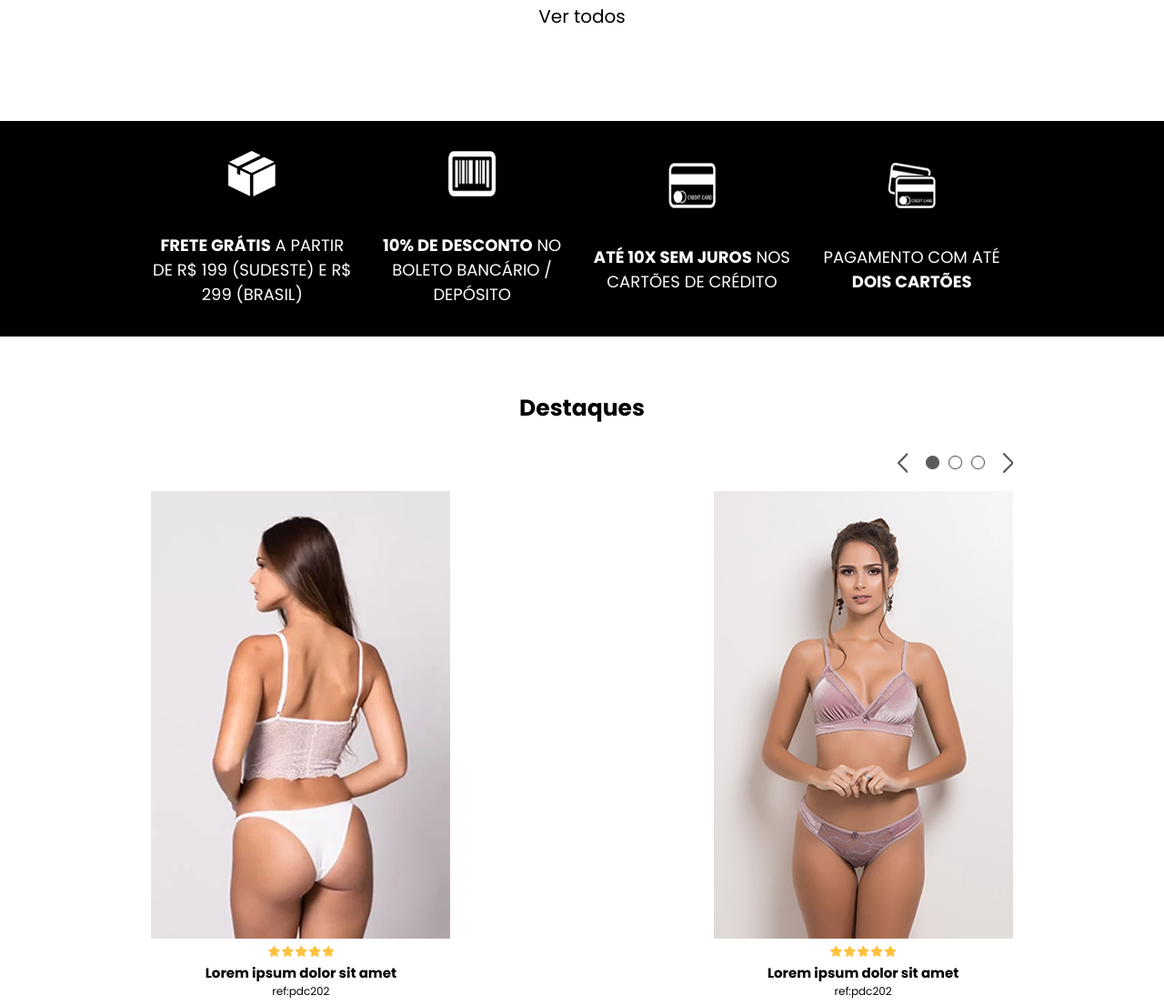
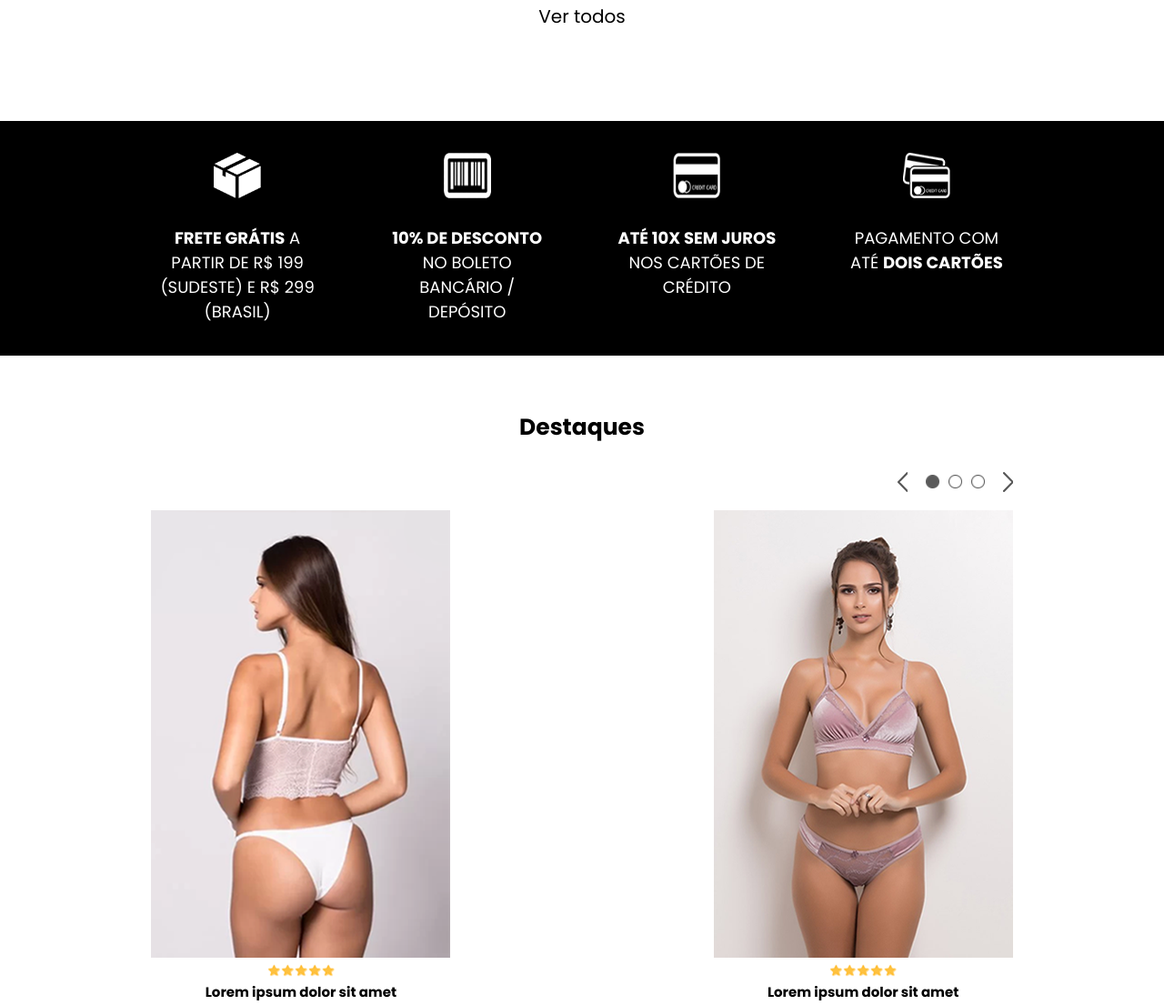
Before and after one commit to LuuizFeelipe/projeto__ecommerce, a plain HTML site: page index.html in a window 1280 px wide. Shown: the part 2394-3499 px from the top of the page at 91% size. Drawn offline with Linux system fonts and the light colour scheme; a web font is replaced by a local one.

Commit message:
Add files via upload

```diff
--- a/sass/divisao__home/header/header.scss
+++ b/sass/divisao__home/header/header.scss
@@ -30,10 +30,10 @@
                 align-items: center;
                 flex-wrap: wrap;
                 gap: 30px;
-                row-gap: 10px;
+                font-size: 18px;
                 padding: 0 20px;
-                font-size: 18px;
                 text-transform: uppercase;
+
             }
             .menu__item{
                 position: relative;
@@ -45,10 +45,9 @@
             .menu__item::after {
                 @include linha__hover;
             }
-
-            .menu__item:hover::after {
+            .menu__item:hover::after{
                 @include linha__hover-active;
-              }
+            }
 
         }
         .header__grupo_busca_favorito_login_carrinho{
@@ -169,7 +168,7 @@
         }
     }
 }
-@media screen and (max-width: 1400px){
+@media screen and (max-width: 1416px){
     .header__container{
         .header__content{
             .header__menu__wrap{
--- a/sass/divisao__home/main/depoimentos.scss
+++ b/sass/divisao__home/main/depoimentos.scss
@@ -58,6 +58,7 @@
                         .depoimento__localizacao{
                             color: $preto;
                             font-size: 13px;
+                            margin: 0 5px;
                         }
                     }
                 }
--- a/sass/divisao__home/main/vantagens__site.scss
+++ b/sass/divisao__home/main/vantagens__site.scss
@@ -3,18 +3,18 @@
     .vantagens{
         display: flex;
         flex-direction: row;
-        align-items: center;
         justify-content: space-between;
-        padding: 33px 0;
         gap: 20px;
+        padding: 35px 0;
 
         .vantagem{
             display: grid;
             grid-template-columns: auto;
-            grid-template-rows: auto auto auto;
+            grid-template-rows: auto auto;
             grid-template-areas: "icone" "texto" "texto";
-            gap: 40px;
-            width: 330px;
+            width: 20%;
+            gap: 30px;
+            align-content: start;
 
             .vantagem__icon__container{
                 grid-area: icone;
@@ -30,8 +30,8 @@
                 @include padrao__vantagem;
                 grid-area: texto;
                 text-align: center;
+                justify-self: start;
             }
         }
-
     }
 }
```
Also changed, not shown: css/style.css, 1 other file.
